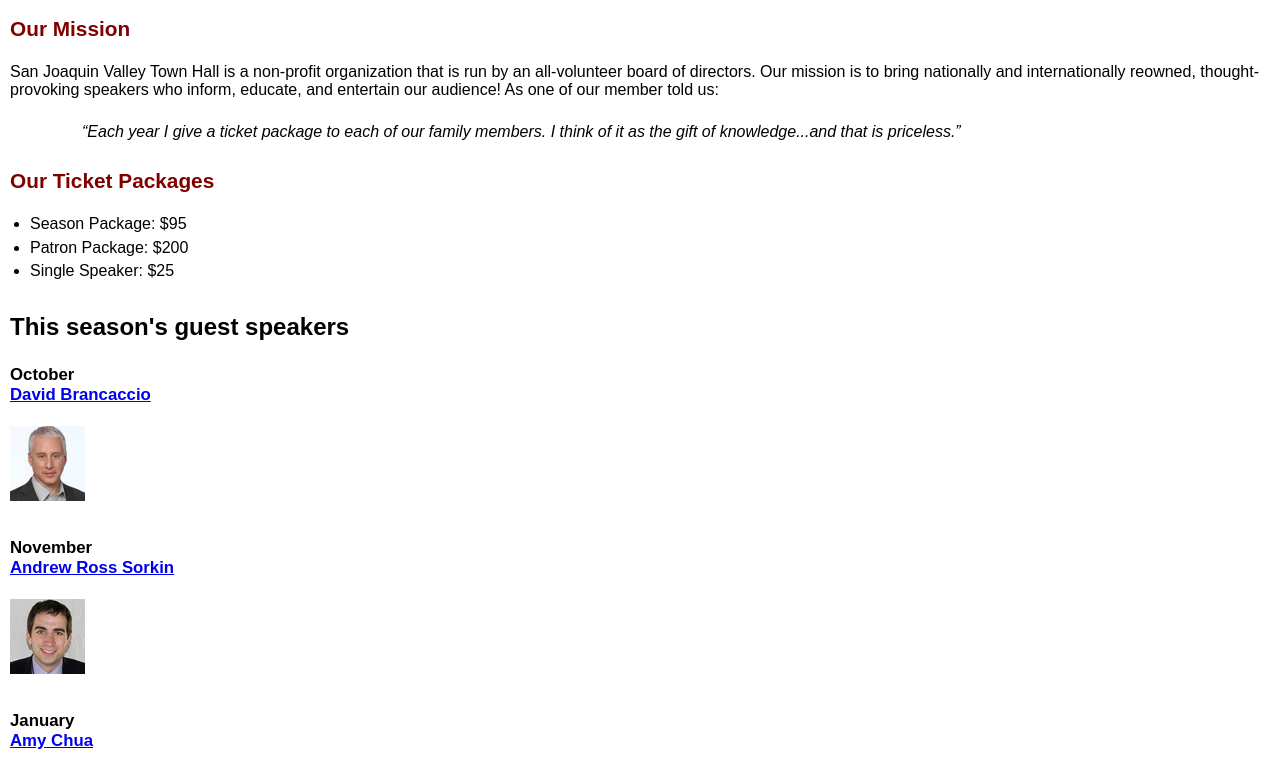
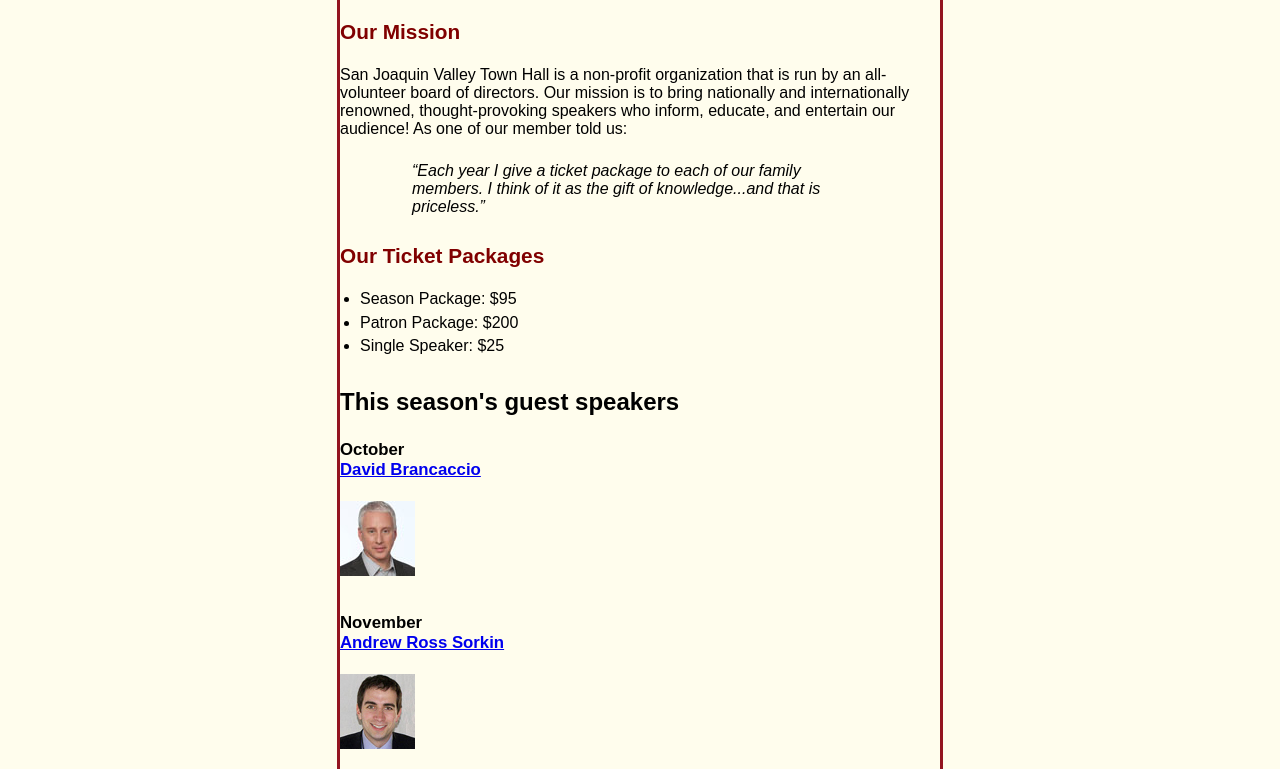
Before and after one commit to sbouarif/A07, a plain HTML site: page index.html in a window 1280 px wide. Shown: the part 122-891 px from the top of the page. Drawn offline with Linux system fonts and the light colour scheme.

Commit message:
Update index.html

```diff
--- a/index.html
+++ b/index.html
@@ -5,6 +5,19 @@
     <meta charset="utf-8"
     <link rel="shortcut icon" href="images/favicon.ico">
     <link rel="stylesheet" href="styles/c5_main.css">
+    <style>
+        /*Set the background color for the entire window*/
+        html{
+            background-color: #fffded;
+        }
+        /*Style rule for the body*/
+        body{
+            width: 600px;
+            margin: 0 auto;
+            border: 3px solid #931420;
+            background-color: #fffded;
+        }
+    </style>
 </head>
 
 <body>
@@ -16,7 +29,7 @@
     <main>
         <h2 style="color: #800000;">Our Mission</h2>
         <p>San Joaquin Valley Town Hall is a non-profit organization that is run by an all-volunteer board of directors.
-            Our mission is to bring nationally and internationally reowned, thought-provoking speakers who inform,
+            Our mission is to bring nationally and internationally renowned, thought-provoking speakers who inform,
         educate, and entertain our audience! As one of our member told us:</p>
         <blockquote>&ldquo;Each year I give a ticket package to each of our family members.
             I think of it as the gift of knowledge...and that is priceless.&rdquo;
@@ -35,10 +48,10 @@
         <h3>November<br><a href="speakers/sorkin.html">Andrew Ross Sorkin</a></h3>
         <img src="images/sorkin75.jpg" alt="Andrew Ross Sorkin photo">
         <h3>January<br><a href= "speakers/chua.html">Amy Chua</a></h3>
-        <img src="images/chua75.jpg" alt=Amy Chua photo">
+        <img src="images/chua75.jpg" alt="Amy Chua photo">
     </main>
     <footer>
-        <p>&copy Sameh Bouarif, 2024</p>
+        <p>&copy; Sameh Bouarif, 2024</p>
     </footer>
 </body>
 </html>
```
